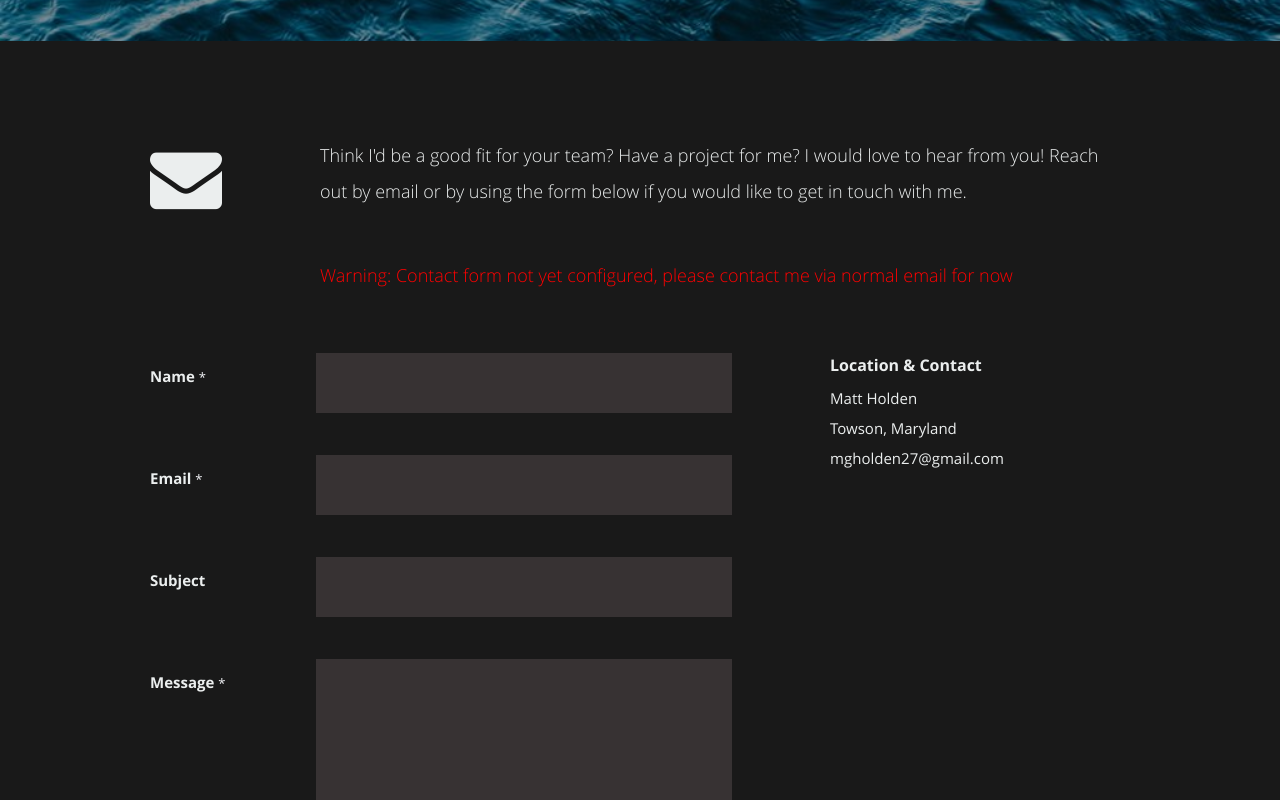
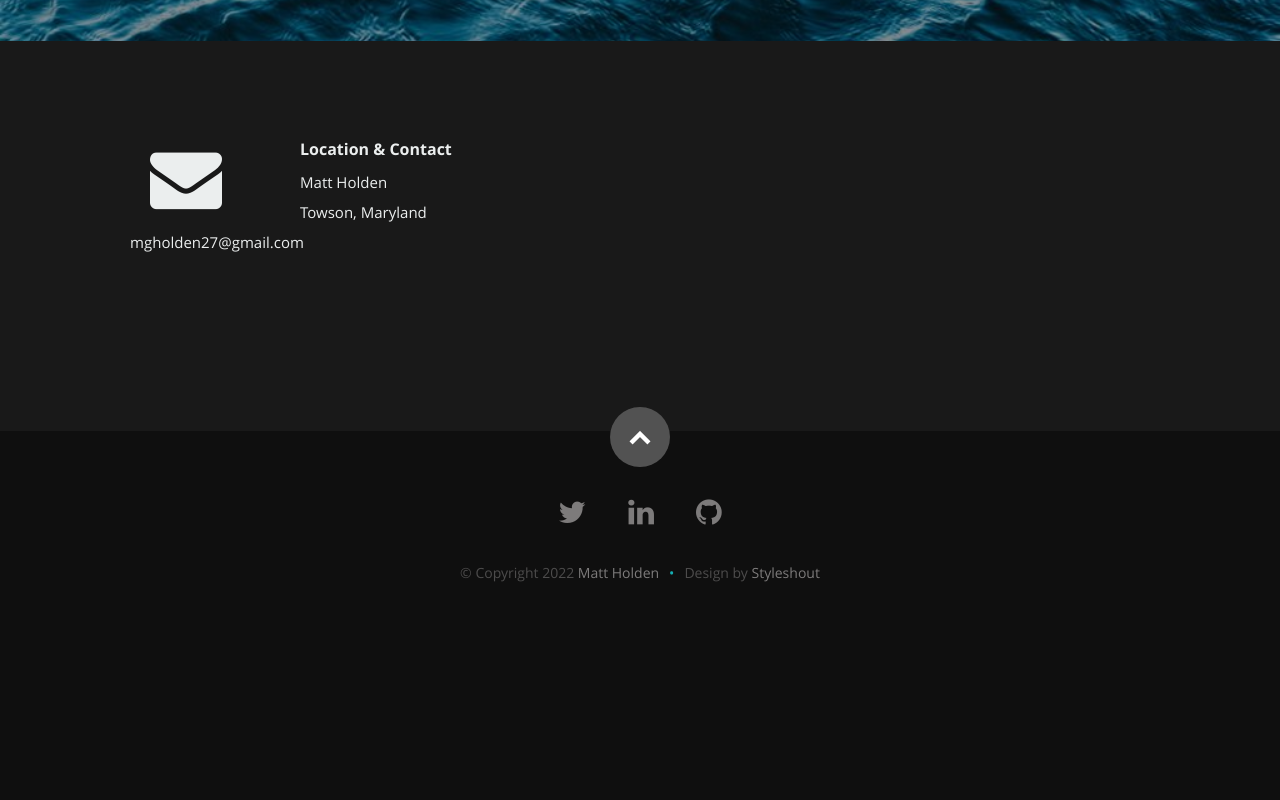
Before and after one commit to mattgholden/Portfolio, a React (Create React App) app: page / in a window 1280 px wide. Shown: the part 4760-5560 px from the top of the page. After the commit the page ends 5396 px from the top, so only its background shows below. Built offline with nearby package versions, Linux system fonts and the light colour scheme.

Commit message:
Removed contact form for maintenance

```diff
--- a/src/Components/Contact.js
+++ b/src/Components/Contact.js
@@ -24,7 +24,7 @@ class Contact extends Component {
 
             </div>
 
-            <div className="ten columns">
+            {/* <div className="ten columns">
 
                   <p className="lead">{message}</p>
                   <br/>
@@ -77,18 +77,18 @@ class Contact extends Component {
 
 
             <aside className="four columns footer-widgets">
-               <div className="widget widget_contact">
+               <div className="widget widget_contact"> */}
 
 					   <h4>Location & Contact</h4>
 					   <p className="address">
 						   {name}<br />
 						   {city}, {state}<br />
 						   {/* <span>{phone}</span><br /> */}
-               <span><a href="mailto:mgholden27@gmail.com">{email}</a></span>
+                     <span><a href="mailto:mgholden27@gmail.com">{email}</a></span>
 					   </p>
 				   </div>
-            </aside>
-      </div>
+            {/* </aside> */}
+      {/* </div> */}
    </section>
     );
   }
```
